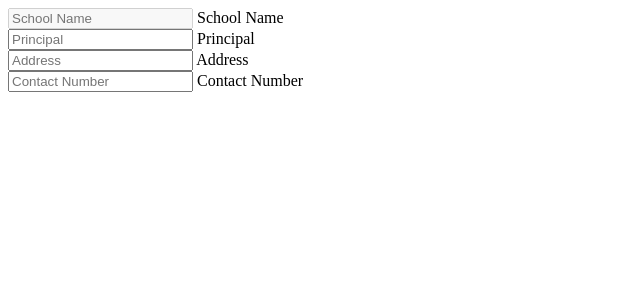
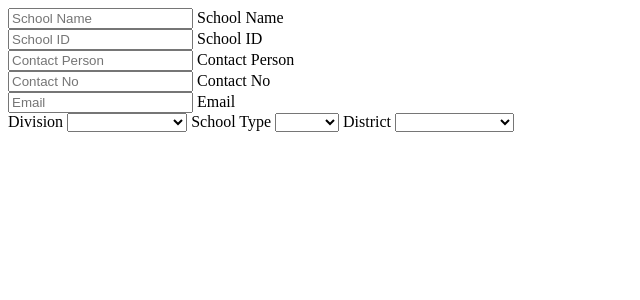
Before and after one commit to Renz-Capena/inventory-system, a PHP site: page /editSchoolModal.php in a window 1280 px wide. Shown: the top 300 px of the page, without its empty margins (0-640 px from the left). Run offline with PHP 8.4, Linux system fonts and the light colour scheme; data comes from the database, SQL or seed files in the repository; data that the repository does not hold is empty.

Commit message:
Update add school info

```diff
--- a/editSchoolModal.php
+++ b/editSchoolModal.php
@@ -19,20 +19,45 @@
 <body>
     <input type="hidden" id='idEditSchool' value='<?php echo $fetch['id'] ?>'>
     <div class="form-floating mb-3">
-        <input type="text" class="form-control" id="inputSchoolNameEdit" value='<?php echo $fetch['school_name'] ?>' placeholder="School Name" disabled>
+        <input type="text" value='<?php echo $fetch['school_name'] ?>' class="form-control" id="inputSchoolName" placeholder="School Name">
         <label for="floatingInput">School Name</label>
     </div>
     <div class="form-floating mb-3">
-        <input type="text" class="form-control" id="inputPrincipalEdit" value='<?php echo $fetch['principal'] ?>' placeholder="Principal">
-        <label for="floatingInput">Principal</label>
+        <input type="text" value='<?php echo $fetch['school_id'] ?>' class="form-control" id="inputSchoolID" placeholder="School ID">
+        <label for="floatingInput">School ID</label>
     </div>
     <div class="form-floating mb-3">
-        <input type="text" class="form-control" id="inputAddressEdit" value='<?php echo $fetch['address'] ?>' placeholder="Address">
-        <label for="floatingInput">Address</label>
+        <input type="text" value='<?php echo $fetch['contact_person'] ?>' class="form-control" id="inputContactPerson" placeholder="Contact Person">
+        <label for="floatingInput">Contact Person</label>
     </div>
     <div class="form-floating mb-3">
-        <input type="text" class="form-control" id="inputContactEdit" value='<?php echo $fetch['contact'] ?>' placeholder="Contact Number">
-        <label for="floatingInput">Contact Number</label>
+        <input type="text" value='<?php echo $fetch['contact_no'] ?>' class="form-control" id="inputContactNo" placeholder="Contact No">
+        <label for="floatingInput">Contact No</label>
     </div>
+    <div class="form-floating mb-3">
+        <input type="text" value='<?php echo $fetch['email'] ?>' class="form-control" id="inputEmail" placeholder="Email">
+        <label for="floatingInput">Email</label>
+    </div>
+    <label class='mt-2 mb-2 ps-2'>Division</label>
+    <select class="form-select" aria-label="Default select example" id='inputDivision'>
+        <option class='bg-primary' value="<?php echo $fetch['division'] ?>"><?php echo $fetch['division'] ?></option>
+        <option value="DCS-Valenzuela">DCS-Valenzuela</option>
+    </select>
+    <label class='mt-3 mb-2 ps-2'>School Type</label>
+    <select class="form-select" aria-label="Default select example" id='inputSchoolType'>
+        <option class='bg-primary' value="<?php echo $fetch['school_type'] ?>"><?php echo $fetch['school_type'] ?></option>
+        <option value="Public">Public</option>
+        <option value="Private">Private</option>
+    </select>
+    <label class='mt-3 mb-2 ps-2'>District</label>
+    <select class="form-select" aria-label="Default select example" id='inputDistrict'>
+        <option class='bg-primary' value="<?php echo $fetch['district'] ?>"><?php echo $fetch['district'] ?></option>
+        <option value="Congressional I">Congressional I</option>
+        <option value="Congressional II">Congressional II</option>
+        <option value="South">South</option>
+        <option value="North">North</option>
+        <option value="East">East</option>
+        <option value="Central">Central</option>
+    </select>
 </body>
 </html>
```
Also changed, not shown: addSchool.php (+9 -5 lines), admin_dashboard.php (+67 -11 lines), table.php (+14 -6 lines).
